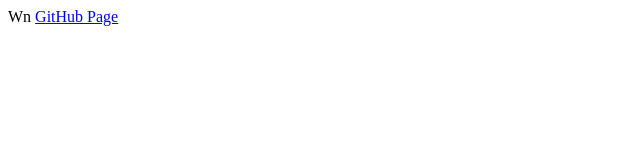
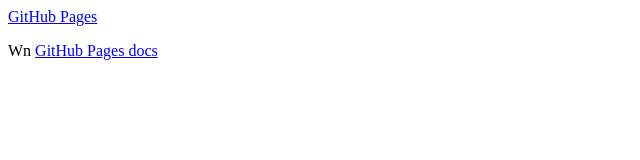
Before and after one commit to mdorantesm/mdorantesm.github.io, a plain HTML site: page index.html in a window 1280 px wide. Shown: the whole page, without its empty margins (0-640 px from the left). Drawn offline with Linux system fonts and the light colour scheme.

Commit message:
Added link to GitHub Pages

```diff
--- a/index.html
+++ b/index.html
@@ -1 +1,2 @@
-Wn <a href='https://help.github.com/pages/'>GitHub Page</a>
+<p><a href='https://pages.github.com/'>GitHub Pages</a></p>
+<p>Wn <a href='https://help.github.com/pages/'>GitHub Pages docs</a></p>
```
